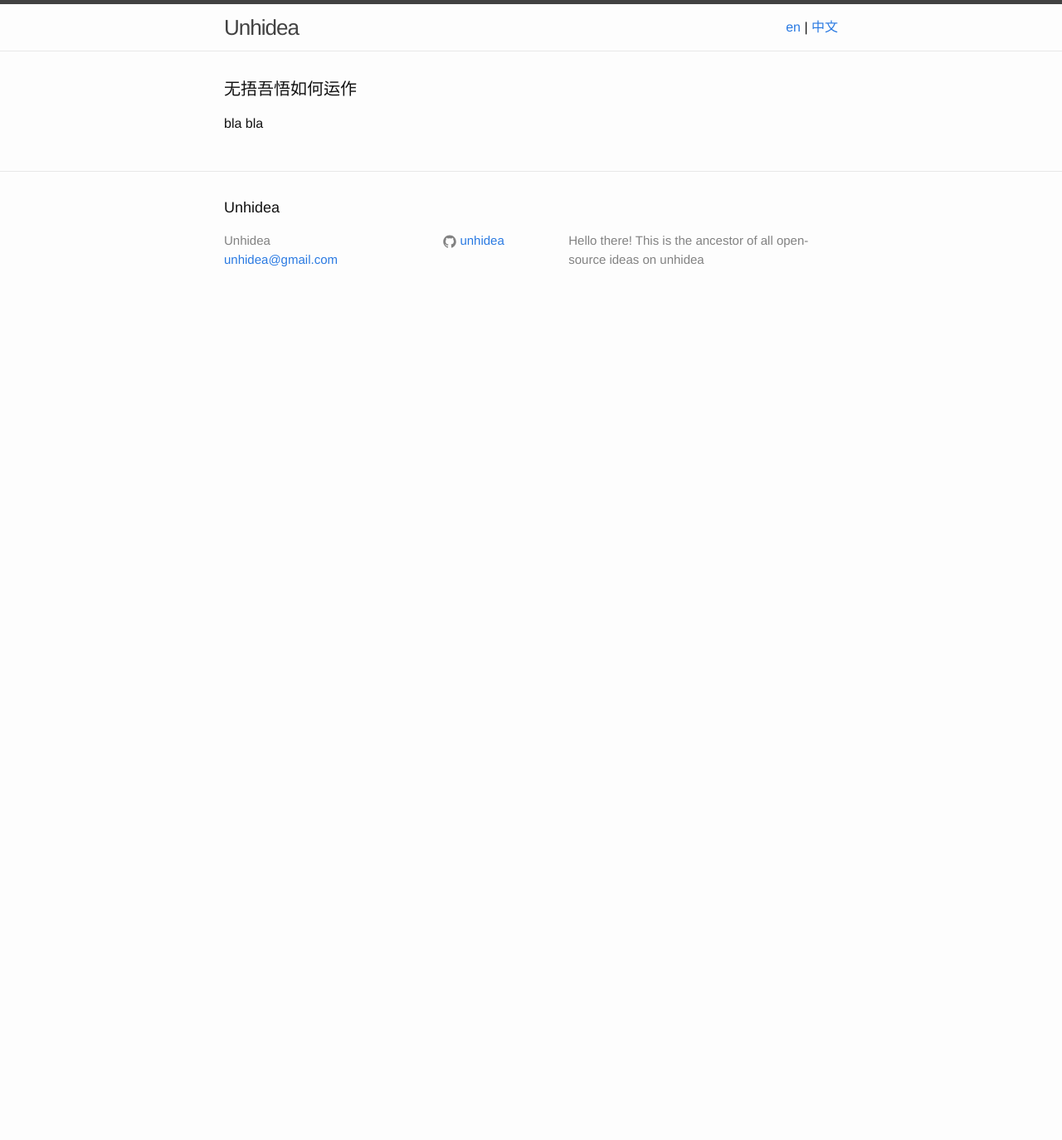
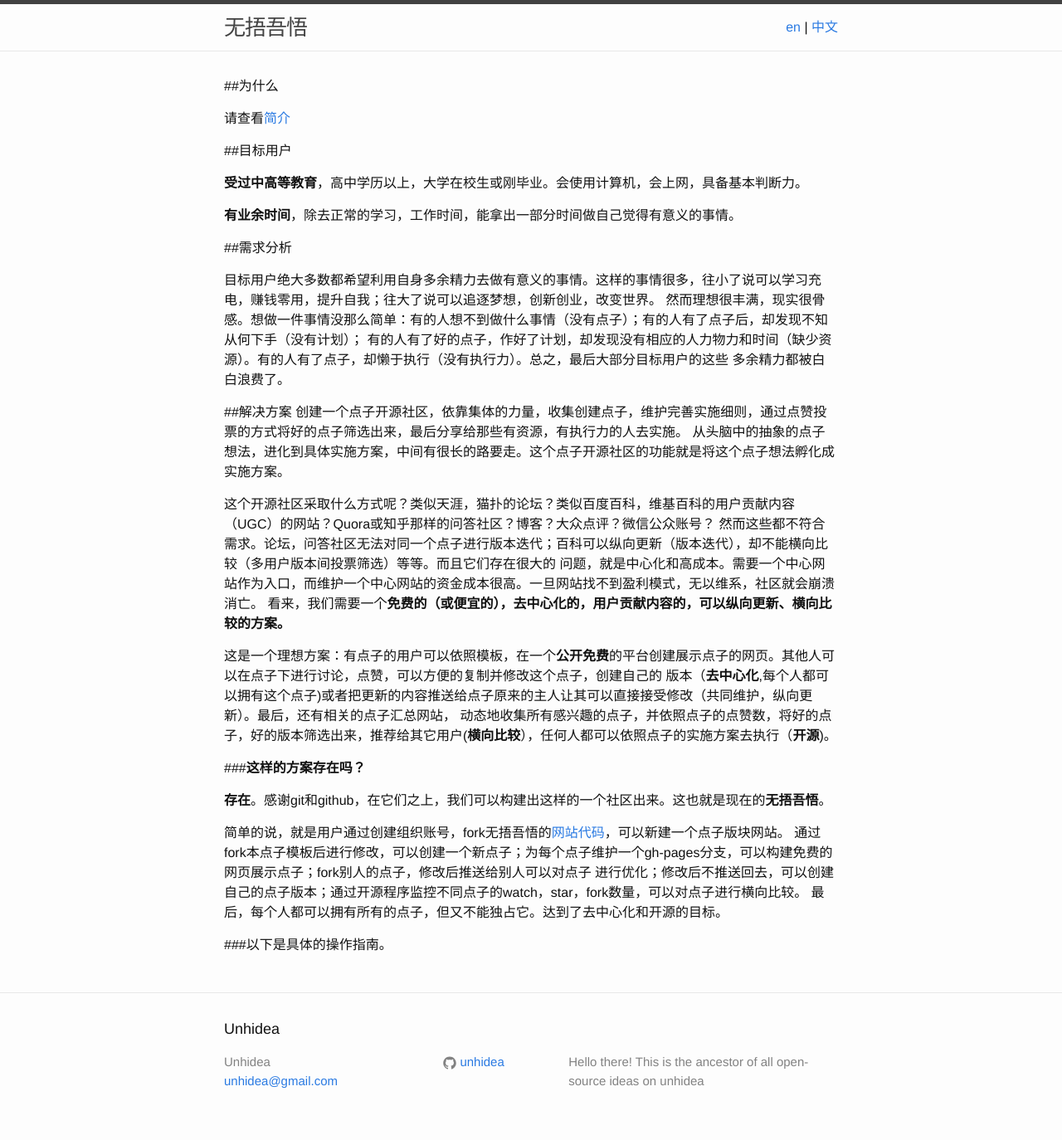
Before and after one commit to unhidea/idea, a Jekyll site: the page built from zh/index.md, in a window 1280 px wide. Shown: the whole page at 83% size. Built offline with Jekyll 4.4.1, drawn with Linux system fonts in a browser that asks for light colours; before the commit the page ends 900 px from its top, so only the background shows below that.

Commit message:
zh idea first version

```diff
--- a/_includes/header.html
+++ b/_includes/header.html
@@ -2,7 +2,7 @@
 
   <div class="wrapper">
 
-    <a class="site-title" href="{{ site.baseurl }}/">{{ site.title }}</a>
+    <a class="site-title" href="{{ site.baseurl }}/">{{ page.title }}</a>
 
     <nav class="site-nav">
       <a class="page-link" href="{{ "/" | prepend: site.baseurl }}">en</a>
--- a/zh/index.html
+++ /dev/null
@@ -1,26 +0,0 @@
----
-layout: 1_0_default
-version: 1.0
-team:
-  star: 1
-  detail: 一或两个人
-resources:
-  star: 1
-  detail: 互联网，电脑，github帐号
-skills:
-  star: 2
-  detail: html, js, ruby, css, git, jekyll
-keywords: 点子， 开源， 互联网
-title: 无捂吾悟，初始点子
-what: 依托github，开源，分享，完善点子
-why: 有点子的人不一定有时间精力实现，点子开源了，好的点子就可以被他人发现，分享，实现，为世界创造价值
-
----
-
-<div class="home">
-
-  <h1 class="page-heading">无捂吾悟如何运作</h1>
-  <p>
-     bla bla
-  </p>
-</div>
--- /dev/null
+++ b/zh/index.md
@@ -0,0 +1,58 @@
+---
+layout: 1_0_default
+version: 1.0
+team:
+  star: 1
+  detail: 一或两个人
+resources:
+  star: 1
+  detail: 互联网，计算机，github帐号
+skills:
+  star: 2
+  detail: html, js, ruby, css, git, jekyll
+keywords: 点子， 开源， 互联网, 去中心化
+title: 无捂吾悟
+what: 基于git，依托github，创建一个去中心化的点子开源社区
+why: 有点子的人不一定有时间精力实现，点子开源了，好的点子就可以被他人发现，分享，实现，为世界创造价值
+---
+
+##为什么
+
+请查看[简介](http://www.unhidea.com/zh/about)
+
+##目标用户
+
+**受过中高等教育**，高中学历以上，大学在校生或刚毕业。会使用计算机，会上网，具备基本判断力。
+
+**有业余时间**，除去正常的学习，工作时间，能拿出一部分时间做自己觉得有意义的事情。
+
+##需求分析
+
+目标用户绝大多数都希望利用自身多余精力去做有意义的事情。这样的事情很多，往小了说可以学习充电，赚钱零用，提升自我；往大了说可以追逐梦想，创新创业，改变世界。
+然而理想很丰满，现实很骨感。想做一件事情没那么简单：有的人想不到做什么事情（没有点子）；有的人有了点子后，却发现不知从何下手（没有计划）；
+有的人有了好的点子，作好了计划，却发现没有相应的人力物力和时间（缺少资源）。有的人有了点子，却懒于执行（没有执行力）。总之，最后大部分目标用户的这些
+多余精力都被白白浪费了。
+
+##解决方案
+创建一个点子开源社区，依靠集体的力量，收集创建点子，维护完善实施细则，通过点赞投票的方式将好的点子筛选出来，最后分享给那些有资源，有执行力的人去实施。
+从头脑中的抽象的点子想法，进化到具体实施方案，中间有很长的路要走。这个点子开源社区的功能就是将这个点子想法孵化成实施方案。
+
+这个开源社区采取什么方式呢？类似天涯，猫扑的论坛？类似百度百科，维基百科的用户贡献内容（UGC）的网站？Quora或知乎那样的问答社区？博客？大众点评？微信公众账号？
+然而这些都不符合需求。论坛，问答社区无法对同一个点子进行版本迭代；百科可以纵向更新（版本迭代），却不能横向比较（多用户版本间投票筛选）等等。而且它们存在很大的
+问题，就是中心化和高成本。需要一个中心网站作为入口，而维护一个中心网站的资金成本很高。一旦网站找不到盈利模式，无以维系，社区就会崩溃消亡。
+看来，我们需要一个**免费的（或便宜的），去中心化的，用户贡献内容的，可以纵向更新、横向比较的方案。**
+
+这是一个理想方案：有点子的用户可以依照模板，在一个**公开免费**的平台创建展示点子的网页。其他人可以在点子下进行讨论，点赞，可以方便的复制并修改这个点子，创建自己的
+版本（**去中心化**,每个人都可以拥有这个点子)或者把更新的内容推送给点子原来的主人让其可以直接接受修改（共同维护，纵向更新）。最后，还有相关的点子汇总网站，
+动态地收集所有感兴趣的点子，并依照点子的点赞数，将好的点子，好的版本筛选出来，推荐给其它用户(**横向比较**），任何人都可以依照点子的实施方案去执行（**开源**)。
+
+###**这样的方案存在吗？**
+
+**存在**。感谢git和github，在它们之上，我们可以构建出这样的一个社区出来。这也就是现在的**无捂吾悟**。
+
+简单的说，就是用户通过创建组织账号，fork无捂吾悟的[网站代码](http://www.github.com/unhidea/source.unhidea.github.io)，可以新建一个点子版块网站。
+通过fork本点子模板后进行修改，可以创建一个新点子；为每个点子维护一个gh-pages分支，可以构建免费的网页展示点子；fork别人的点子，修改后推送给别人可以对点子
+进行优化；修改后不推送回去，可以创建自己的点子版本；通过开源程序监控不同点子的watch，star，fork数量，可以对点子进行横向比较。
+最后，每个人都可以拥有所有的点子，但又不能独占它。达到了去中心化和开源的目标。
+
+###以下是具体的操作指南。
```
Also changed, not shown: index.md (renamed from index.html).
